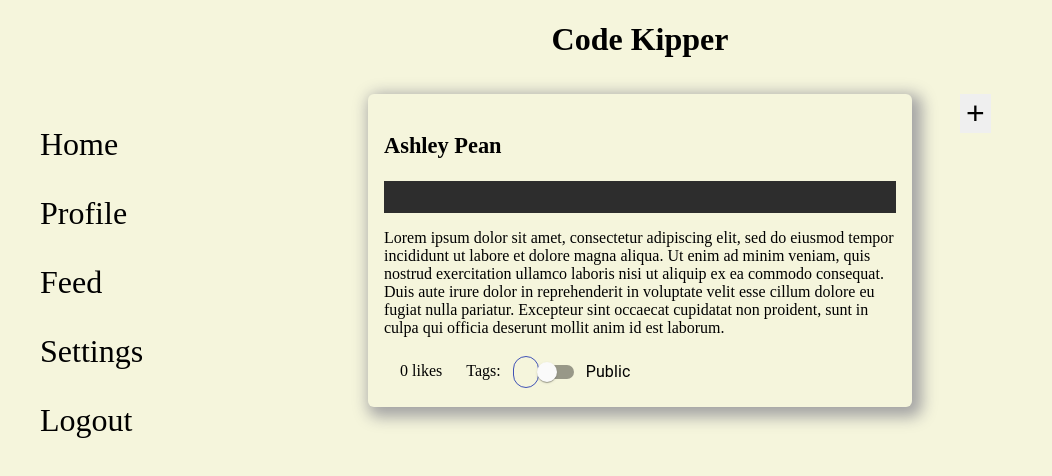
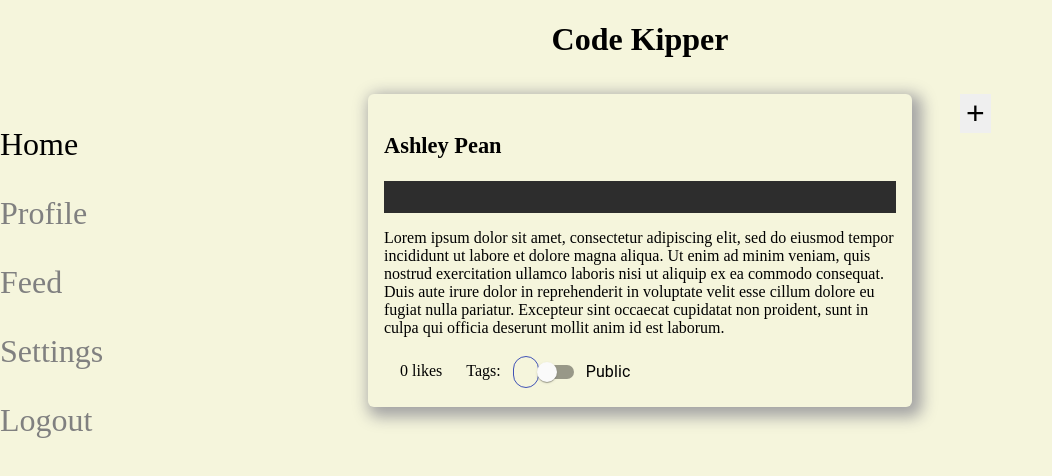
Before and after one commit to joshrobertsv2/code-kipper, a React (Create React App) app in the folder client/: page / in a window 1280 px wide. Shown: the top 476 px of the page, without its empty margins (0-1052 px from the left). Built offline with nearby package versions, Linux system fonts and the light colour scheme; no server answers.

Commit message:
refactored sidebar and added styling for active links

```diff
--- a/client/src/components/Sidebar/Sidebar.jsx
+++ b/client/src/components/Sidebar/Sidebar.jsx
@@ -1,28 +1,38 @@
 import React from 'react'
-import { NavLink } from 'react-router-dom'
+import { useHistory, useLocation } from 'react-router-dom'
 import { Container, Option } from './Sidebar.styles'
+import axios from 'axios'
 
-const createSidebar = (options) => {
+
+/* TODO Change styles based on activePage */
+
+
+const Sidebar = () => {
+  const sideBarToggles = ['Home', 'Profile', 'Feed', 'Settings', 'Logout']
+  const sideBarUrls = ['/', '/profile', '/feed', '/settings', '/logout']
+  const history = useHistory()
+  const location = useLocation()
+
+  const handleRedirect = (newLocation) => {
+    newLocation = newLocation.toLowerCase()
+
+    if(newLocation === 'logout') {
+      axios.get('/logout')
+      history.push('/login')
+    }else {
+      history.push(`/${newLocation}`)
+    }
+  }
+
+
   return (
-    <ul>
-      {options.map((el, idx) => (
-        <NavLink key={idx} to="/"  style={{"textDecoration": "none"}} >
-          <Option>{el}</Option>
-        </NavLink>
+    <Container>
+      {sideBarToggles.map((el, idx) => (
+        <Option active={location.pathname === sideBarUrls[idx]}key={idx} onClick={() => handleRedirect(el)}>{el}</Option>
       ))}
-    </ul>
+    </Container>
   )
 }
 
 
-const Sidebar = () => {
-  const sideBarToggles = ['Home', 'Profile', 'Feed', 'Settings', 'Logout']
-
-  return (
-    <Container>
-      {createSidebar(sideBarToggles)}
-    </Container>
-  )
-}
-
 export default Sidebar
--- a/client/src/components/Sidebar/Sidebar.styles.js
+++ b/client/src/components/Sidebar/Sidebar.styles.js
@@ -8,7 +8,8 @@ Container.displayName = 'Container'
 export const Option = styled.li`
   text-decoration: none;
   list-style-type: none;
-  color: black;
+  color: ${props => props.active? 'black': 'gray'};
   font-size: 2rem;
-  margin: 2rem 0;`
+  margin: 2rem 0;
+  cursor: pointer;`
 Option.displayName = 'Option'
```
